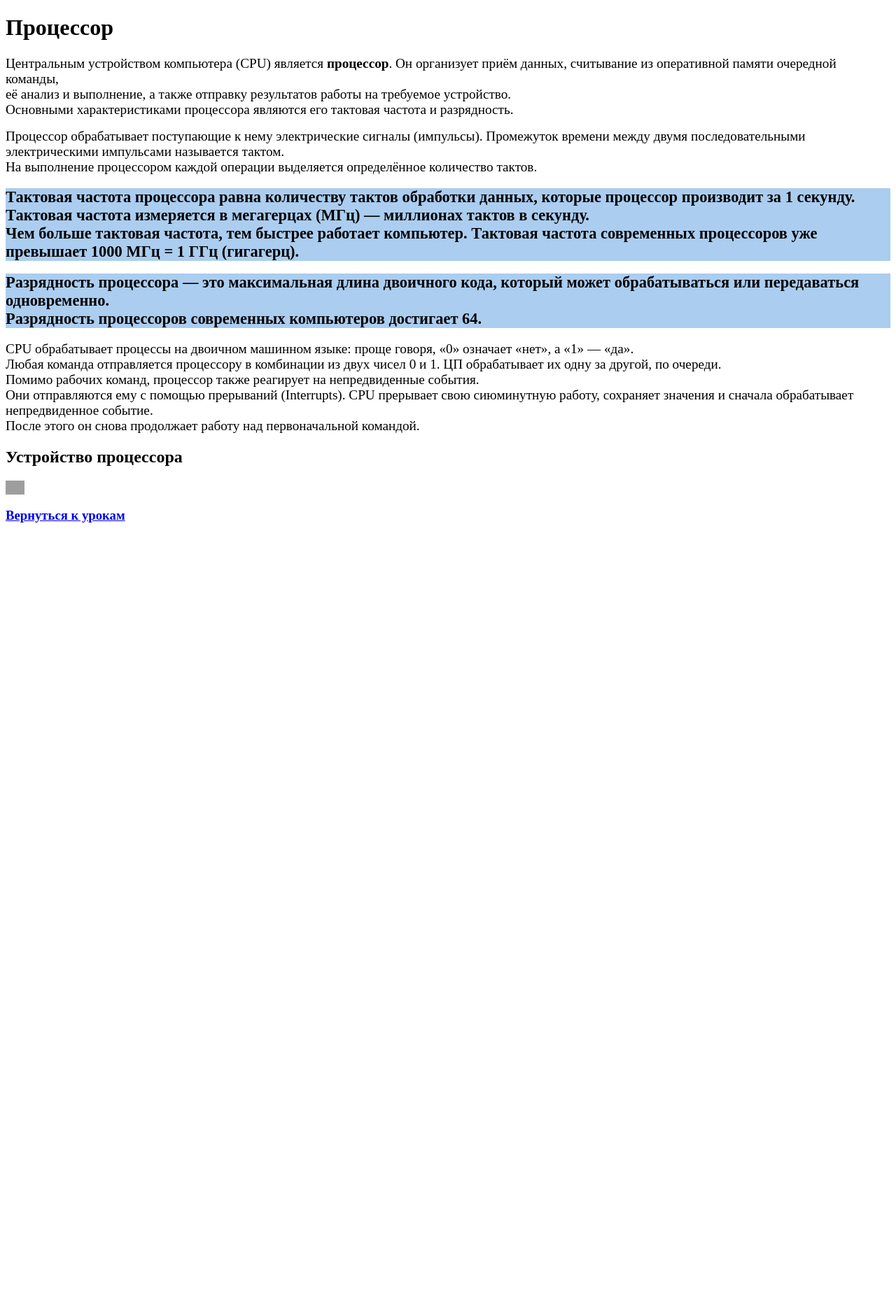
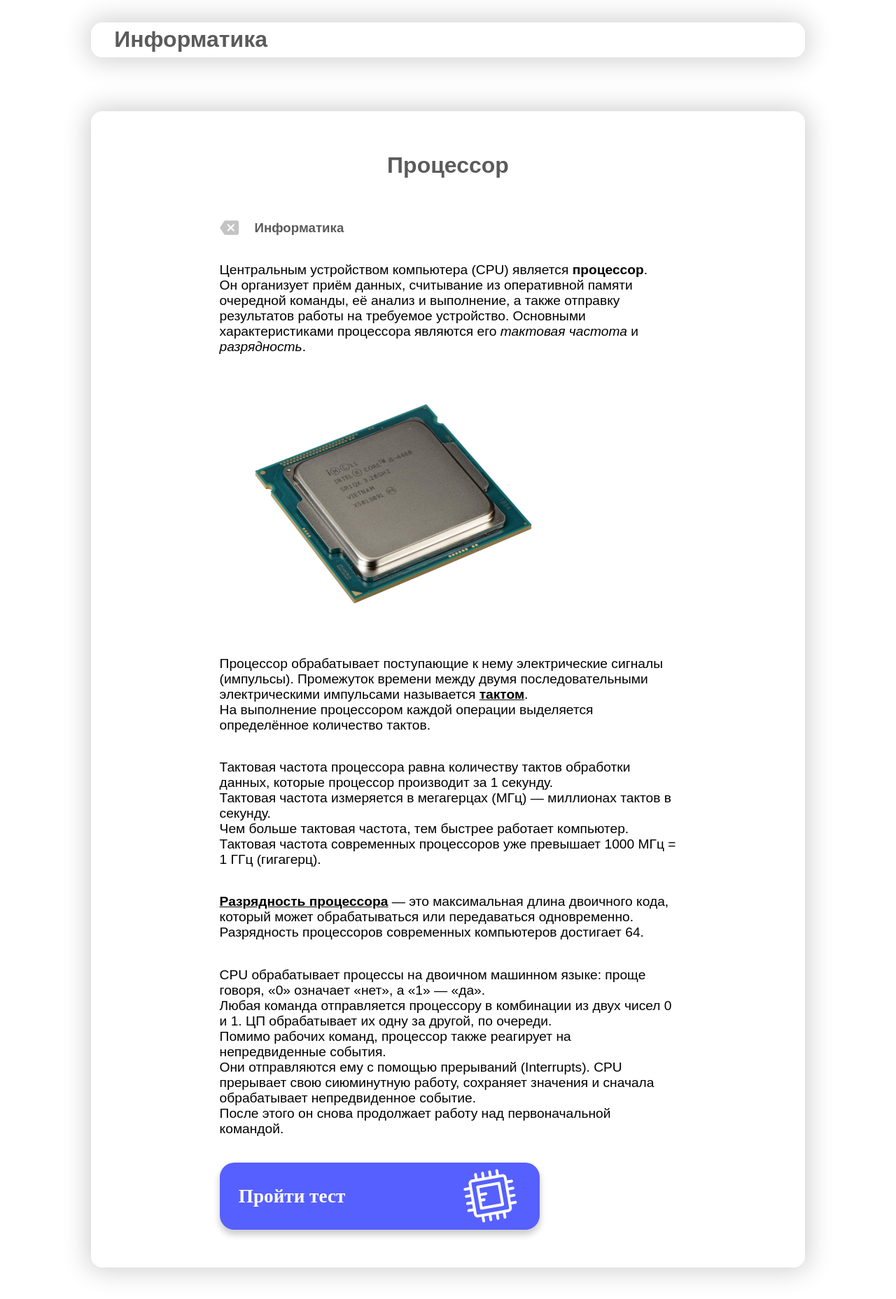
Before and after one commit to platon-p/flaskProject2, a Flask app: page /computers/cpu in a window 1280 px wide. Shown: the whole page at 70% size. Before the commit the page ends 747 px from the top, so only its background shows below. Run offline with Flask 2, Linux system fonts and the light colour scheme; grey boxes are pictures that could not be loaded.

Commit message:
Красота

```diff
--- a/main.py
+++ b/main.py
@@ -4,7 +4,8 @@ from flask import Flask, request, render_template
 
 from data.db_session import create_session, global_init
 from data.users import User
-from tests import TestForm
+
+# from tests import TestForm
 
 app = Flask(__name__)
 app.config['SECRET_KEY'] = 'yandexlyceum_secret_key'
@@ -12,7 +13,12 @@ app.config['SECRET_KEY'] = 'yandexlyceum_secret_key'
 
 @app.route('/')
 def hello_world():
-    return render_template('ind.html')
+    return render_template('ind.html', title='Моя школа')
+
+
+@app.errorhandler(404)
+def page_not_found(e):
+    return render_template('404.html'), e
 
 
 @app.route('/login', methods=['POST', 'GET'])
@@ -34,7 +40,7 @@ def login():
 
 @app.route('/math')
 def math_lesson():
-    return render_template('lessonM.html')
+    return render_template('lessonM.html', title='Математика')
 
 
 @app.route('/math/sequences')
@@ -44,7 +50,7 @@ def sequences_lesson():
 
 @app.route('/physics')
 def ph_lesson():
-    return render_template('lessonPh.html')
+    return render_template('lessonPh.html', title='Физика')
 
 
 @app.route('/physics/atomic-structure')
@@ -52,9 +58,14 @@ def atomic_structure_leson():
     return render_template('atomic-structure.html')
 
 
+@app.route('/physics/atomic-structure/test')
+def test_atomic_structure():
+    return render_template('tests-atomic-structure.html')
+
+
 @app.route('/computers')
 def inf_lesson():
-    return render_template('lessonI.html')
+    return render_template('lessonI.html', title='Информатика')
 
 
 @app.route('/computers/binary')
@@ -67,16 +78,6 @@ def cpu_lesson():
     return render_template('cpu.html')
 
 
-@app.errorhandler(404)
-def page_not_found(e):
-    return render_template('404.html'), e
-
-
-@app.route('/physics/atomic-structure/test')
-def test_atomic_structure():
-    return render_template('tests-atomic-structure.html')
-
-
 @app.route('/physics/elec/test', methods=['POST', 'GET'])
 def test_elec():
     if request.method == 'GET':
@@ -86,12 +87,12 @@ def test_elec():
         return "Форма отправлена"
 
 
-@app.route('/bib', methods=['GET', 'POST'])
-def bib():
-    form = TestForm()
-    if form.validate_on_submit():
-        return "Форма отправлена"
-    return render_template('test.html', form=form)
+# @app.route('/bib', methods=['GET', 'POST'])
+# def bib():
+#     form = TestForm()
+#     if form.validate_on_submit():
+#         return "Форма отправлена"
+#     return render_template('test.html', form=form)
 
 
 @app.route("/registration", methods=['POST', 'GET'])
--- a/static/css/main.css
+++ b/static/css/main.css
@@ -17,6 +17,13 @@ body {
     padding: 0.4em;
     padding-left: 1.5em;
     padding-right: 1.5em;
+}
+
+.block-l {
+    padding-left: 10em;
+    padding-right: 10em;
+    padding-top: 2em;
+    margin-bottom: 2em;
 }
 
 .main_h1 {
@@ -133,3 +140,10 @@ a {
     display: inline-block;
     line-height: 100%;
 }
+
+.lesson-p {
+    font-size: 1.2em;
+    font-family: Arial;
+    display: inline-block;
+    margin-bottom: 1em;
+}
--- a/templates/base.html
+++ b/templates/base.html
@@ -14,14 +14,14 @@
     {% if not user_id%}
     {# <img src="static/images/logo.svg" class="logo_img">#}
     <div class="inner-header">
-        <h1 class="main_h1">Моя школа</h1>
+        <h1 class="main_h1">{{title}}</h1>
     </div>
     <a href="/login" class="register">Войти</a>
     {# если уже вошел#}
     {% else %}
     <a href="/profile">
         <div class="my-profile card" style="padding: 0.4em 2em 0.4em 2em; width: auto;">
-            <img src="static/images/avatar.svg" alt="" class="avatar-img">
+            <img src="{{ url_for('static', filename='images/avatar.svg') }}" alt="" class="avatar-img">
             <h4 class="user-label">{{user_name}} {{user_surname}}</h4>
         </div>
     </a>
--- a/templates/cpu.html
+++ b/templates/cpu.html
@@ -1,42 +1,77 @@
 <!doctype html>
 <html lang="en">
 <head>
+    <meta charset="UTF-8">
+    <title>Информатика</title>
+    <link rel="stylesheet" href="{{ url_for('static', filename='css/main.css') }}">
+    <link rel="stylesheet" href="{{ url_for('static', filename='css/cards.css') }}">
+    <link rel="stylesheet" href="{{ url_for('static', filename='css/reg.css') }}">
+    <link rel="stylesheet" href="{{ url_for('static', filename='css/tests.css') }}">
+    <meta name="viewport" content="width=765">
 </head>
 <body>
-      <div class="block">
-        <h1>Процессор</h1>
-        <style>
-        </style>
+<div class="header block">
+    <h1 class="main_h1">Информатика</h1>
 </div>
 <div class="block">
-        <p><big>Центральным устройством компьютера (CPU) является <strong>процессор</strong>. Он организует приём данных, считывание из оперативной памяти очередной команды,<br>
-          её анализ и выполнение, а также отправку результатов работы на требуемое устройство.<br>
-          Основными характеристиками процессора являются его тактовая частота и разрядность.</big>
+    <div class="block-l">
+        <h1 class="label_lessons" align="center">Процессор</h1>
+        <br>
+        <div style="line-height: 1.5em;">
+            <a href="../">
+                <img src="{{ url_for('static', filename='images/arrow.svg') }}" alt=""
+                     style="width: 1.7em; vertical-align: middle">
+            </a>
+            <h3 class="label_lessons" style="margin-left: 1em; display: inline-block; vertical-align: middle">
+                Информатика</h3>
+        </div>
+        <p class="lesson-p">Центральным устройством компьютера (CPU) является <strong>процессор</strong>. <br>
+            Он организует приём данных, считывание из оперативной памяти очередной команды, её анализ и выполнение, а
+            также отправку результатов
+            работы
+            на требуемое устройство.
+            Основными характеристиками процессора являются его <i>тактовая частота</i> и <i>разрядность</i>.
         </p>
-        <p><big>Процессор обрабатывает поступающие к нему электрические сигналы (импульсы).
-	  Промежуток времени между двумя последовательными электрическими импульсами называется тактом.<br>
-          На выполнение процессором каждой операции выделяется определённое количество тактов.</big>
+        <img src="{{ url_for('static', filename='images/processor-photo.jpg') }}" alt="устройство cpu"
+             style="width: 25em; margin: 3em">
+        <p class="lesson-p">Процессор обрабатывает поступающие к нему электрические сигналы (импульсы).
+            Промежуток времени между двумя последовательными электрическими импульсами называется
+            <strong><u>тактом</u></strong>.<br>
+            На выполнение процессором каждой операции выделяется определённое количество тактов.
         </p>
-        <div class="task-card" style="background-color: #abcdef">
-          <h3><big><strong>Тактовая частота процессора</strong> равна количеству тактов обработки данных, которые процессор производит за 1 секунду.<br>
+        <div>
+            <p class="lesson-p">Тактовая частота процессора равна количеству тактов обработки данных, которые
+                процессор производит за 1 секунду.<br>
                 Тактовая частота измеряется в мегагерцах (МГц) — миллионах тактов в секунду.<br>
-            Чем больше тактовая частота, тем быстрее работает компьютер. Тактовая частота современных процессоров уже превышает 1000 МГц = 1 ГГц (гигагерц).</big></h3>
+                Чем больше тактовая частота, тем быстрее работает компьютер. Тактовая частота современных процессоров
+                уже
+                превышает 1000 МГц = 1 ГГц (гигагерц).</p>
         </div>
-        <div class="task-card" style="background-color: #abcdef">
-          <h3><big><strong>Разрядность процессора</strong> — это максимальная длина двоичного кода, который может обрабатываться или передаваться одновременно.<br>
-	    Разрядность процессоров современных компьютеров достигает 64.</big>
-          </h3>
-        </div>
-        <p><big>CPU обрабатывает процессы на двоичном машинном языке: проще говоря, «0» означает «нет», а «1» — «да».<br>
+        <p class="lesson-p"><strong><u>Разрядность процессора</u></strong> — это максимальная длина двоичного кода,
+            который может
+            обрабатываться или передаваться одновременно.<br>
+            Разрядность процессоров современных компьютеров достигает 64.
+        </p>
+        <p class="lesson-p">CPU обрабатывает процессы на двоичном машинном языке: проще говоря, «0» означает «нет», а
+            «1» —
+            «да».<br>
             Любая команда отправляется процессору в комбинации из двух чисел 0 и 1.
             ЦП обрабатывает их одну за другой, по очереди.<br>
             Помимо рабочих команд, процессор также реагирует на непредвиденные события.<br>
-          Они отправляются ему с помощью прерываний (Interrupts). CPU прерывает свою сиюминутную работу, сохраняет значения и сначала обрабатывает непредвиденное событие.<br>
-          После этого он снова продолжает работу над первоначальной командой.</big>
+            Они отправляются ему с помощью прерываний (Interrupts). CPU прерывает свою сиюминутную работу, сохраняет
+            значения и сначала обрабатывает непредвиденное событие.<br>
+            После этого он снова продолжает работу над первоначальной командой.
         </p>
-        <h2>Устройство процессора</h2>
-        <img src="static/images/cpu.svg" alt="устройство cpu" style="width: 1.7em; vertical-align: middle">
-	<a href="javascript:history.back()"><h3>Вернуться к урокам</h3></a>
+        <br>
+        <br>
+        <a href="/computers/cpu/test">
+            <div class="task-card" style="background-color: #5660FF">
+                <h2 class="task_label">Пройти тест</h2>
+                <img src="{{ url_for('static', filename='images/processor.svg') }}" class="task_image">
+            </div>
+        </a>
+    </div>
+
 </div>
 </body>
 </html>
--- a/templates/ind.html
+++ b/templates/ind.html
@@ -7,7 +7,7 @@
             <div class="card">
                 <a href="/math">
                     <div>
-                    <img src="static/images/shapes.svg" class="ico" alt="">
+                        <img src="{{ url_for('static', filename='images/shapes.svg') }}" class="ico" alt="">
                         <h3 class="">Математика</h3>
                         <h3 class="lesson_label_2">N уроков</h3>
                         {#N подгружается из БД#}
@@ -16,7 +16,7 @@
             </div>
             <div class="card">
                 <a href="/physics">
-                <div><img src="static/images/magnet.svg" class="ico" alt="">
+                    <div><img src="{{ url_for('static', filename='images/magnet.svg') }}" class="ico" alt="">
                         <h3 class="">Физика</h3>
                         <h3 class="lesson_label_2">N уроков</h3>
                     </div>
@@ -25,7 +25,7 @@
             <div class="card">
                 <a href="/computers">
                     <div>
-                    <img src="static/images/computer.svg" class="ico" alt="">
+                        <img src="{{ url_for('static', filename='images/computer.svg') }}" class="ico" alt="">
                         <h3 class="">Информатика</h3>
                         <h3 class="lesson_label_2">N уроков</h3>
                     </div>
--- a/templates/registration.html
+++ b/templates/registration.html
@@ -3,12 +3,13 @@
 {% block content %}
     <form action="" method="post" novalidate>
         <div>
-            <input id="csrf_token" name="csrf_token" type="hidden" value="IjdhOTRkZDNhMDE2MzkyYzVhMGVkMzFjMGU1NTU4ZjY4NjlhOWNmODYi.YHQlpw.tKXhYGwypS6fGC85r3vvQtt8RAM">
+            <input id="csrf_token" name="csrf_token" type="hidden"
+                   value="IjdhOTRkZDNhMDE2MzkyYzVhMGVkMzFjMGU1NTU4ZjY4NjlhOWNmODYi.YHQlpw.tKXhYGwypS6fGC85r3vvQtt8RAM">
         </div>
 
         <div>
             <label for="surname">Фамилия</label>
-                <input id="surname" name="surname" required type="text" value="">
+            <input class="user-input mail_input_field" id="surname" name="surname" required type="text" value="">
 
         </div>
 
```
Also changed, not shown: templates/lessonI.html (+8 -8 lines), templates/lessonM.html (+7 -6 lines), templates/lessonPh.html (+6 -6 lines), templates/reg.html (+6 -4 lines), static/images/processor-photo.jpg (added). Lines whose indentation alone changed are shown as unchanged.
